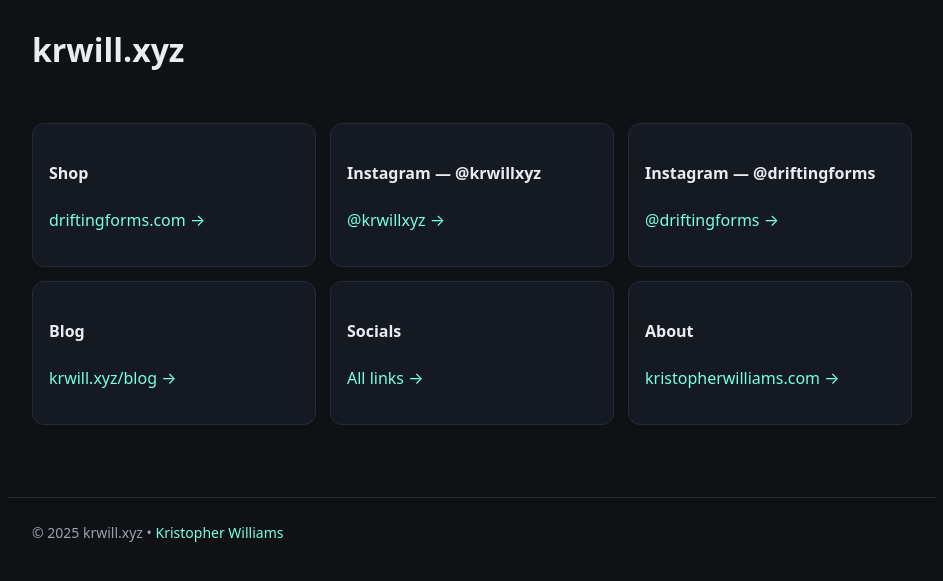
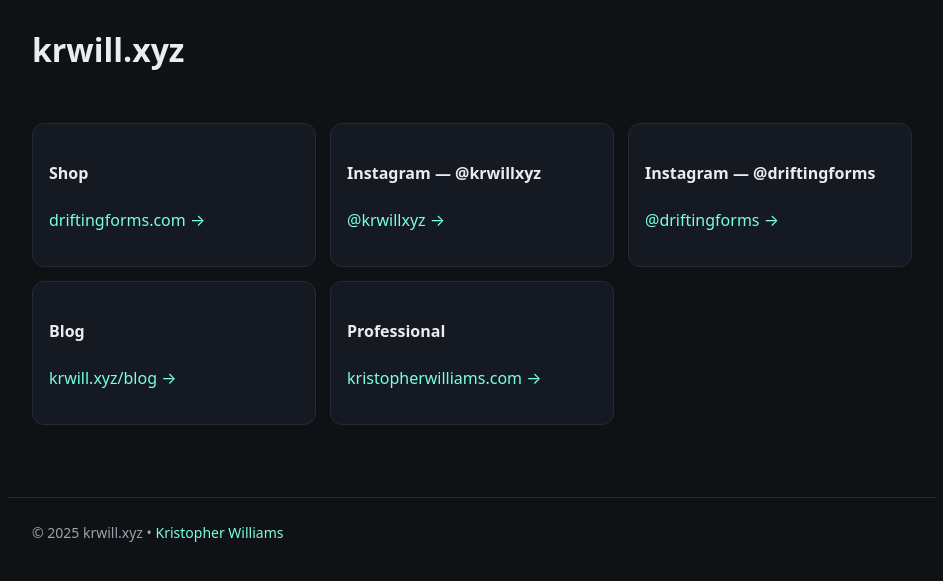
Before and after one commit to krwillxyz/krwillxyz.github.io, a Jekyll site: the page built from index.md, in a window 1280 px wide. Shown: the top 581 px of the page, without its empty margins (168-1111 px from the left). Built offline with Jekyll 4.4.1, drawn with Linux system fonts in a browser that asks for light colours.

Commit message:
Update index.md

```diff
--- a/index.md
+++ b/index.md
@@ -8,6 +8,5 @@ title: Home
   <div class="card"><h4>Instagram — @krwillxyz</h4><p><a href="https://instagram.com/krwillxyz">@krwillxyz →</a></p></div>
   <div class="card"><h4>Instagram — @driftingforms</h4><p><a href="https://instagram.com/driftingforms">@driftingforms →</a></p></div>
   <div class="card"><h4>Blog</h4><p><a href="/blog">krwill.xyz/blog →</a></p></div>
-  <div class="card"><h4>Socials</h4><p><a href="/socials">All links →</a></p></div>
-  <div class="card"><h4>About</h4><p><a href="https://kristopherwilliams.com">kristopherwilliams.com →</a></p></div>
+  <div class="card"><h4>Professional</h4><p><a href="https://kristopherwilliams.com">kristopherwilliams.com →</a></p></div>
 </div>
```
